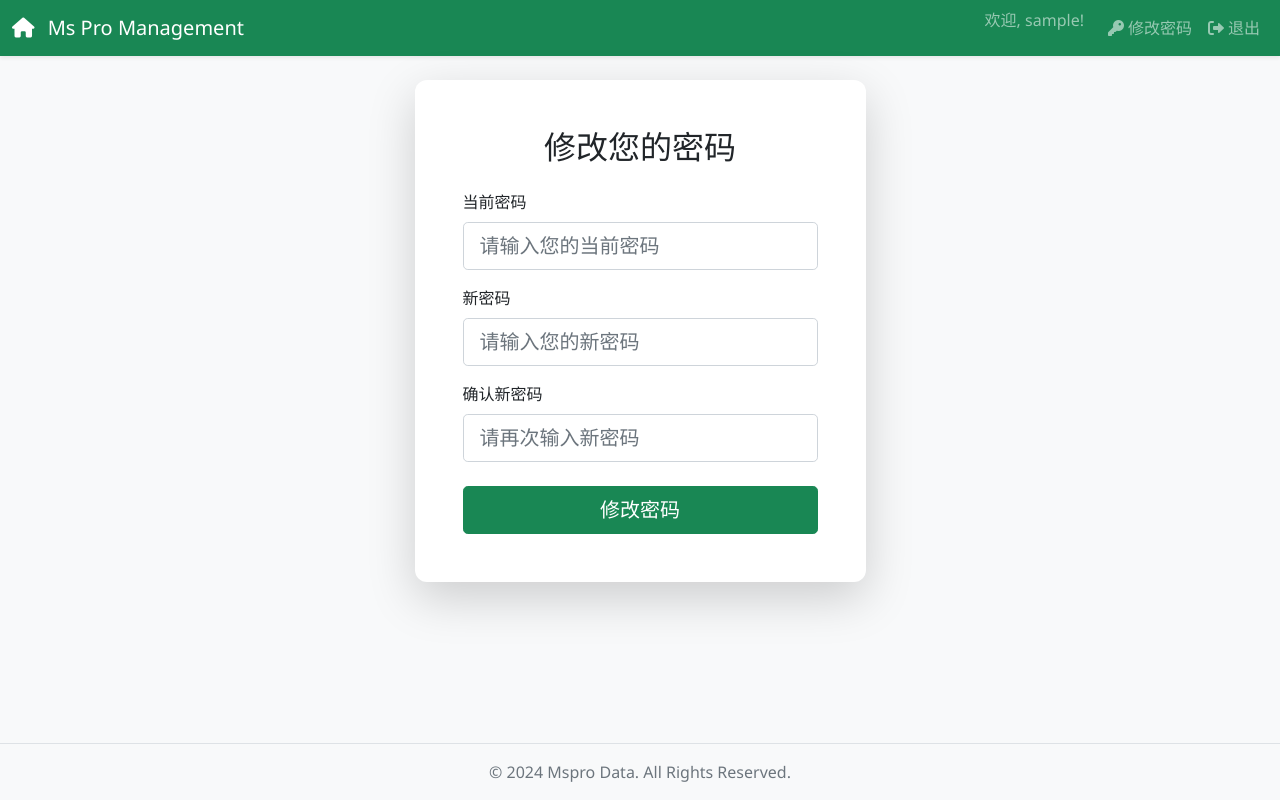
After one commit to reinocheong/Msprodb, a Flask app: page /change_password in a window 1280 px wide. The commit adds this page. Run offline with Flask 3, Linux system fonts and the light colour scheme; the visitor is signed in with stand-in values (Sample User, id 1); some libraries are stand-ins or nearby versions.

Commit message:
feat(User): Implement self-service password change
- Added a new `/change-password` page for logged-in users to change their own password.
- Created the necessary form (`ChangePasswordForm`) and template (`change_password.html`).
- Implemented the backend logic to verify the current password before setting the new one.
- Added a link to the new page in the user dropdown in the main navigation bar.

```diff
--- a/mspro_app/forms.py
+++ b/mspro_app/forms.py
@@ -47,3 +47,10 @@ class PasswordResetForm(FlaskForm):
     password2 = PasswordField(
         '确认新密码', validators=[DataRequired(), EqualTo('password')])
     submit = SubmitField('重置密码')
+
+class ChangePasswordForm(FlaskForm):
+    current_password = PasswordField('当前密码', validators=[DataRequired()])
+    new_password = PasswordField('新密码', validators=[DataRequired()])
+    new_password2 = PasswordField(
+        '确认新密码', validators=[DataRequired(), EqualTo('new_password')])
+    submit = SubmitField('修改密码')
--- a/mspro_app/routes.py
+++ b/mspro_app/routes.py
@@ -2,7 +2,7 @@ from flask import Blueprint, render_template, request, jsonify, make_response, r
 from flask_login import login_user, logout_user, login_required, current_user
 from .extensions import db
 from .models import User, Booking, Expense
-from .forms import LoginForm, RegistrationForm, BookingForm, ExpenseForm, PasswordResetForm
+from .forms import LoginForm, RegistrationForm, BookingForm, ExpenseForm, PasswordResetForm, ChangePasswordForm
 import pandas as pd
 import numpy as np
 from datetime import datetime
@@ -69,13 +69,12 @@ def calculate_dashboard_data(bookings, expenses, year, month, room_type):
     if room_type and room_type != 'All':
         room_count = 1
     else:
-        # This logic needs to be more robust if there are no bookings for the user
         if current_user.is_authenticated and current_user.role == 'owner':
             room_count = len(current_user.allowed_units or [])
         else:
             room_count = db.session.query(func.count(func.distinct(Booking.unit_name))).scalar()
 
-    room_count = room_count or 1 # Avoid division by zero
+    room_count = room_count or 1
 
     days_in_period = calendar.monthrange(year, month)[1] if month else 365
     total_possible_nights = room_count * days_in_period
@@ -279,7 +278,7 @@ def api_chart_data():
         }
 
         if compare_year:
-            compare_revenue, _, _ = get_monthly_data(compare_year) # We only need revenue for comparison year
+            compare_revenue, _, _ = get_monthly_data(compare_year)
             response['compare_year'] = {'year': compare_year, 'revenue': compare_revenue}
 
         return jsonify(response)
@@ -376,3 +375,19 @@ def reset_password(token):
         return redirect(url_for('main.login'))
 
     return render_template('reset_password.html', title='重置密码', form=form)
+
+@main.route('/change_password', methods=['GET', 'POST'])
+@login_required
+def change_password():
+    form = ChangePasswordForm()
+    if form.validate_on_submit():
+        if not current_user.check_password(form.current_password.data):
+            flash('当前密码不正确，请重试。', 'danger')
+            return redirect(url_for('main.change_password'))
+
+        current_user.set_password(form.new_password.data)
+        db.session.commit()
+        flash('您的密码已成功修改！', 'success')
+        return redirect(url_for('main.index'))
+
+    return render_template('change_password.html', title='修改密码', form=form)
--- a/mspro_app/templates/base.html
+++ b/mspro_app/templates/base.html
@@ -36,6 +36,9 @@
                                 <a class="nav-link" href="{{ url_for('main.admin') }}"><i class="fas fa-user-cog me-1"></i>管理面板</a>
                             </li>
                             {% endif %}
+                            <li class="nav-item">
+                                <a class="nav-link" href="{{ url_for('main.change_password') }}"><i class="fas fa-key me-1"></i>修改密码</a>
+                            </li>
                             <li class="nav-item">
                                 <a class="nav-link" href="{{ url_for('main.logout') }}"><i class="fas fa-sign-out-alt me-1"></i>退出</a>
                             </li>
--- /dev/null
+++ b/mspro_app/templates/change_password.html
@@ -0,0 +1,41 @@
+{% extends "base.html" %}
+{% block title %}修改密码{% endblock %}
+
+{% block content %}
+<div class="row justify-content-center">
+    <div class="col-md-6 col-lg-5">
+        <div class="card shadow-lg">
+            <div class="card-body p-5">
+                <h2 class="card-title text-center mb-4">修改您的密码</h2>
+                <form method="POST" action="{{ url_for('main.change_password') }}">
+                    {{ form.hidden_tag() }}
+                    <div class="mb-3">
+                        {{ form.current_password.label(class="form-label") }}
+                        {{ form.current_password(class="form-control form-control-lg", placeholder="请输入您的当前密码") }}
+                        {% for error in form.current_password.errors %}
+                            <div class="invalid-feedback d-block">{{ error }}</div>
+                        {% endfor %}
+                    </div>
+                    <div class="mb-3">
+                        {{ form.new_password.label(class="form-label") }}
+                        {{ form.new_password(class="form-control form-control-lg", placeholder="请输入您的新密码") }}
+                        {% for error in form.new_password.errors %}
+                            <div class="invalid-feedback d-block">{{ error }}</div>
+                        {% endfor %}
+                    </div>
+                    <div class="mb-4">
+                        {{ form.new_password2.label(class="form-label") }}
+                        {{ form.new_password2(class="form-control form-control-lg", placeholder="请再次输入新密码") }}
+                        {% for error in form.new_password2.errors %}
+                            <div class="invalid-feedback d-block">{{ error }}</div>
+                        {% endfor %}
+                    </div>
+                    <div class="d-grid">
+                        {{ form.submit(class="btn btn-success btn-lg") }}
+                    </div>
+                </form>
+            </div>
+        </div>
+    </div>
+</div>
+{% endblock %}
```
